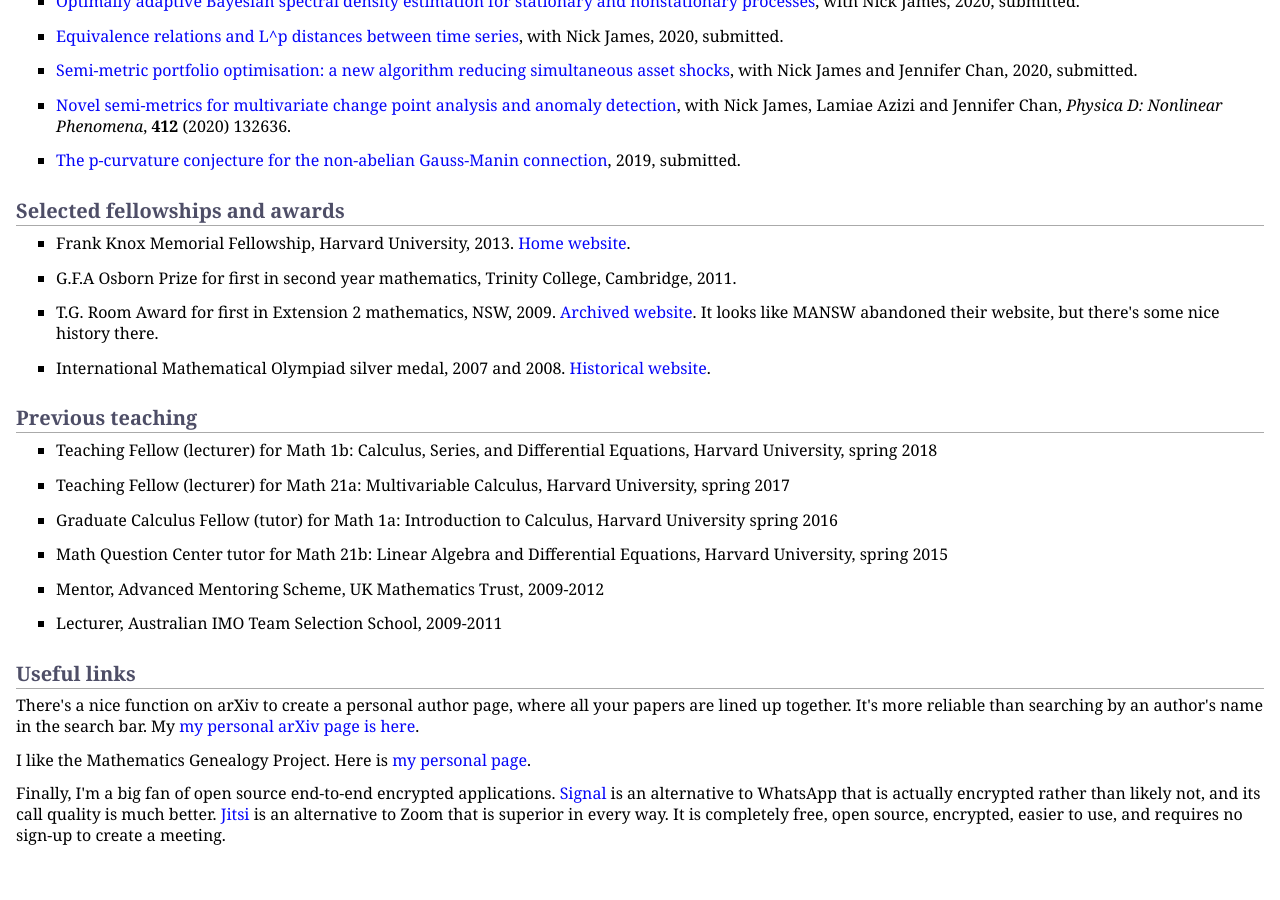
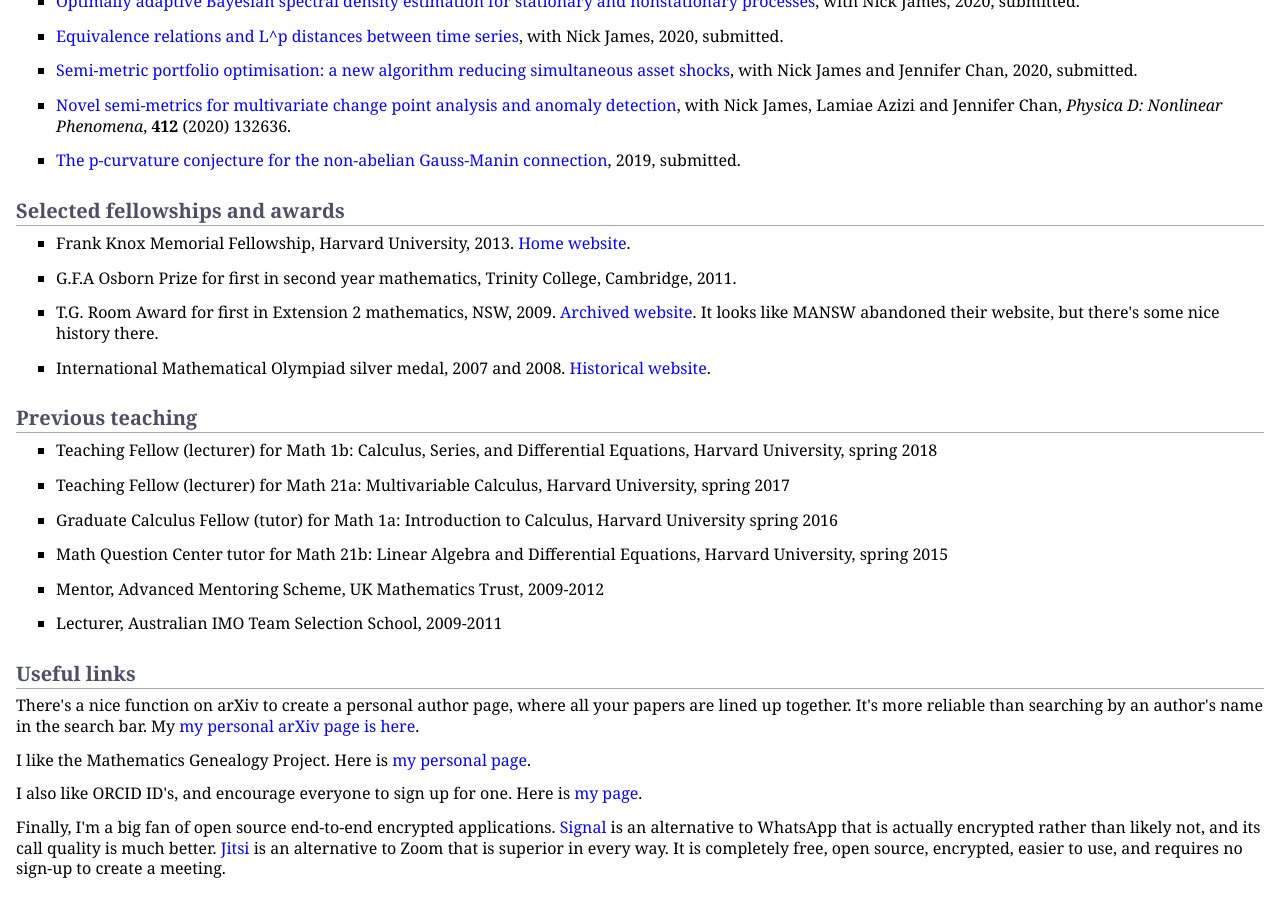
Before and after one commit to MaxMenzies/maxmenzies.com, a Jekyll site: the page index.html, which Jekyll copies as it is, in a window 1280 px wide and 900 px high, scrolled down 885 px. Built offline with Jekyll 4.4.1, drawn with Linux system fonts in a browser that asks for light colours; before the commit the page ends 1751 px from its top, so only the background shows below that; some of the changed lines change nothing that is shown.

Commit message:
Update index.html

```diff
--- a/index.html
+++ b/index.html
@@ -54,7 +54,7 @@
 </li>
 </ul>
 <ul>
-<li><p><a href="https://www.sciencedirect.com/science/article/abs/pii/S0167278920308101">Association between COVID-19 cases and international equity indices</a>, <i>Physica D: Nonlinear Phenomena</i>, <b>417</b> (2021) 132809.</p>
+<li><p><a href="https://www.sciencedirect.com/science/article/abs/pii/S0167278920308101">Association between COVID-19 cases and international equity indices</a>, with Nick James, <i>Physica D: Nonlinear Phenomena</i>, <b>417</b> (2021) 132809.</p>
 </li>
 </ul>
 <ul>
@@ -139,6 +139,7 @@
 <h2>Useful links</h2>
 <p>There's a nice function on arXiv to create a personal author page, where all your papers are lined up together. It's more reliable than searching by an author's name in the search bar. My <a href="https://arxiv.org/a/menzies_m_1.html">my personal arXiv page is here</a>.</p>
 <p>I like the Mathematics Genealogy Project. Here is <a href="https://www.mathgenealogy.org/id.php?id=256318">my personal page</a>.</p>
+<p>I also like ORCID ID's, and encourage everyone to sign up for one. Here is <a href="https://orcid.org/0000-0002-9907-8435">my page</a>.</p>
 <p>Finally, I'm a big fan of open source end-to-end encrypted applications. <a href="https://signal.org/en/"> Signal</a> is an alternative to WhatsApp that is actually encrypted rather than likely not, and its call quality is much better. <a href="https://meet.jit.si/"> Jitsi</a> is an alternative to Zoom that is superior in every way. It is completely free, open source, encrypted, easier to use, and requires no sign-up to create a meeting.
 </div>
 </body>
```
